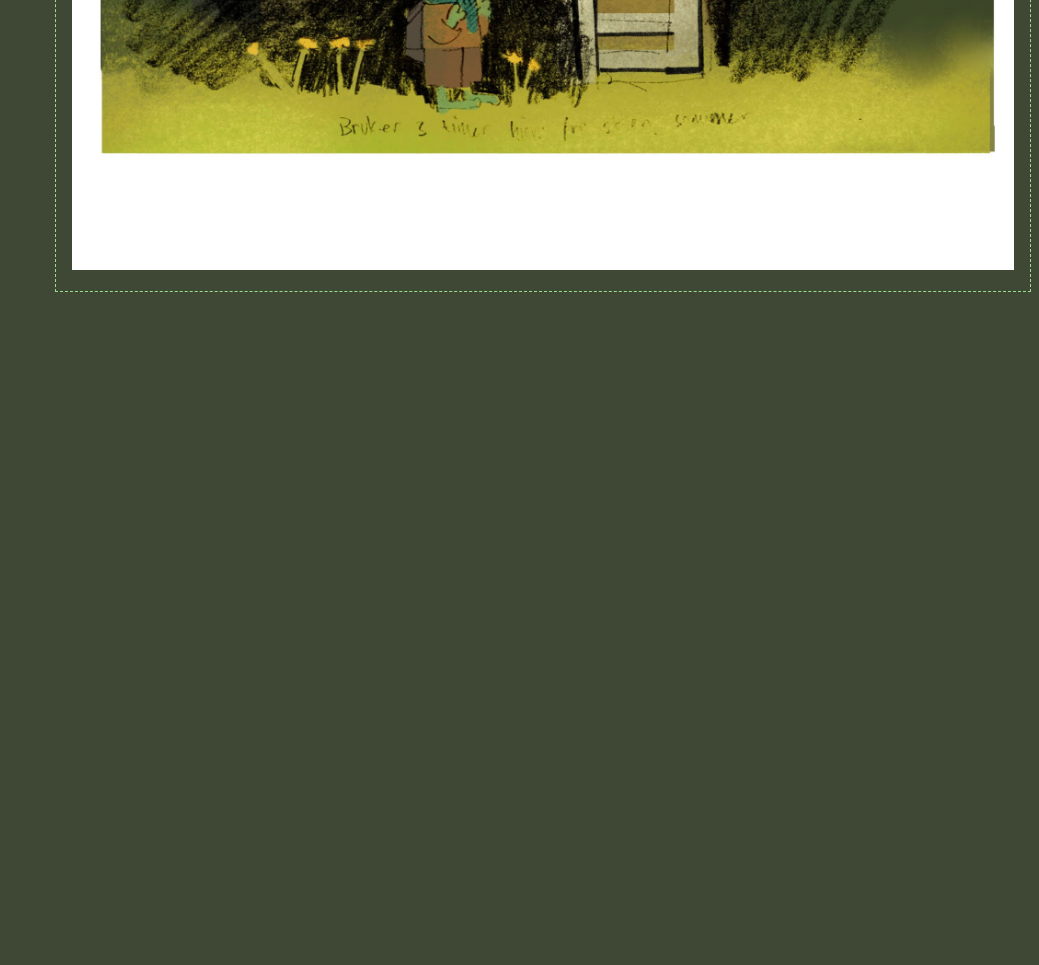
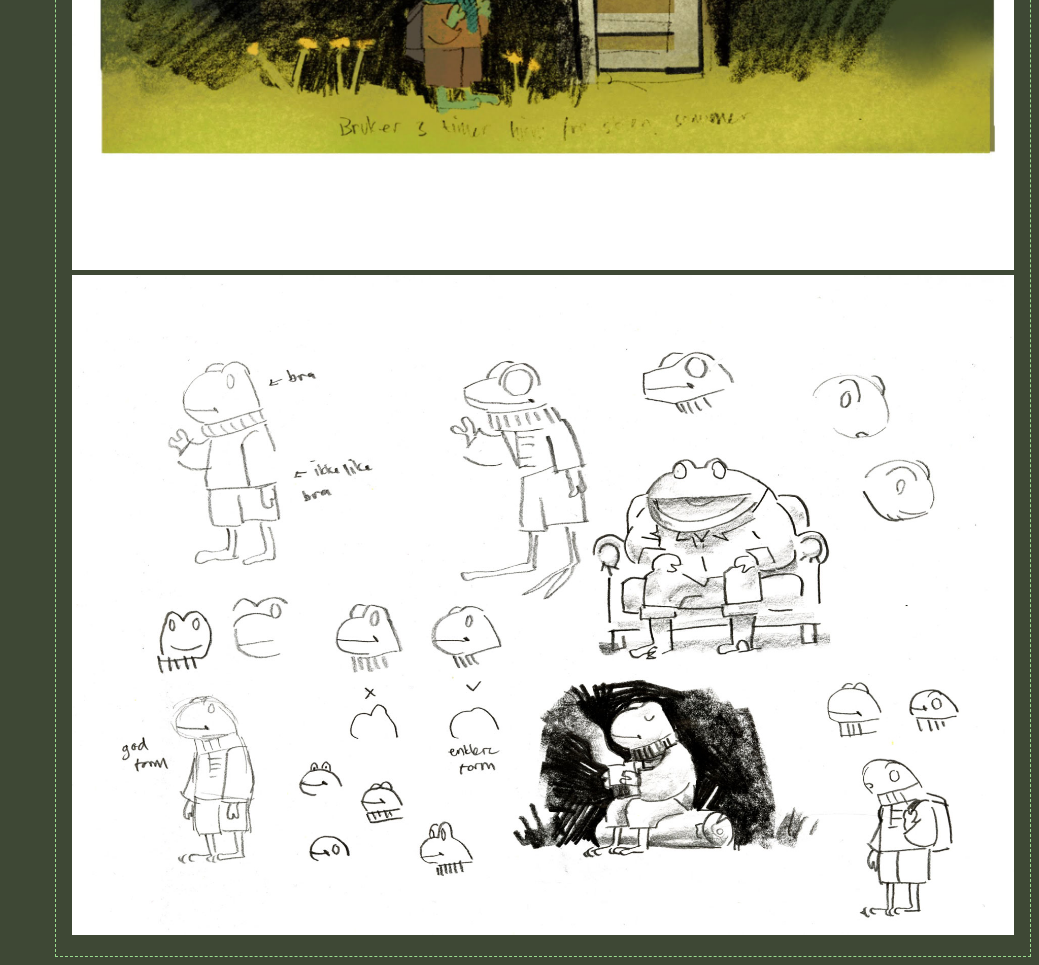
Before and after one commit to miraefoust/Portfolio, a plain HTML site: page nyttevekst.html in a window 1280 px wide. Shown: the part 3692-4657 px from the top of the page, without its empty margins (241-1280 px from the left). Before the commit the page ends 3992 px from the top, so only its background shows below. Drawn offline with Linux system fonts and the light colour scheme.

Commit message:
nytt bilde på nyttevekst side

```diff
--- a/nyttevekst.html
+++ b/nyttevekst.html
@@ -73,6 +73,12 @@
                 <div class="bilde">
                     <img src="progb/bach/IMG_1553.jpg">
                 </div>
+                <!-- <div class="bilde">
+                    <img src="progb/bach/skiss10.jpg">
+                </div> -->
+                <div class="bilde">
+                    <img src="progb/bach/skiss11.jpg">
+                </div>
 
             </div>
 
```
Also changed, not shown: progb/bach/skiss10.jpg (added), progb/bach/skiss11.jpg (added).
